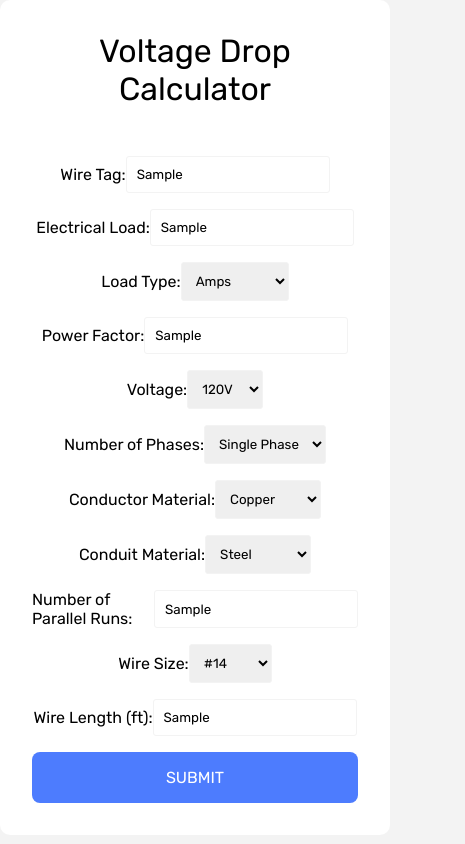
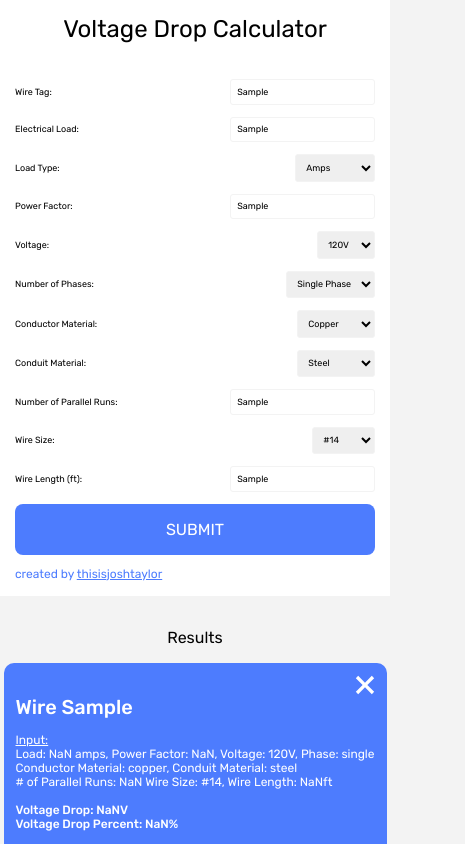
Before and after one commit to jrt5054/vd-calc, a React (Create React App) app: page / in a window 390 px wide. Both pictures are taken after typing "Sample", "Sample", "Sample", "Sample", "Sample" into the empty fields and a click on the button "SUBMIT". Shown: the top 844 px of the page, 465 px wide, since content can reach past the window. Built offline with nearby package versions, Linux system fonts and the light colour scheme.

Commit message:
finish styling

```diff
--- a/src/CSS/App.css
+++ b/src/CSS/App.css
@@ -1,3 +1,6 @@
+/* ============================================= */
+/* GENERAL */
+/* ============================================= */
 * {
   box-sizing: border-box;
   font-family: 'Rubik', sans-serif;
@@ -5,6 +8,7 @@
 
 :root {
   --form-margin: 3em;
+  --small-font: .75em;
 }
 
 html {
@@ -15,6 +19,17 @@ p {
   margin: 0;
 }
 
+.underline {
+  text-decoration: underline;
+}
+
+.bold {
+  font-weight: 500;
+}
+
+/* ============================================= */
+/* FORM AREA */
+/* ============================================= */
 /* made up of form-label and form-input */
 .input-area-div {
   display: flex;
@@ -26,8 +41,6 @@ p {
   flex: 1 1 0;
   align-self: center;
 }
-
-
 
 .form-input {
   /* this adjusts the very small spacing difference between selects and text inputs */
@@ -41,6 +54,18 @@ h1 {
   font-weight: 400;
 }
 
+.form-area-div p,
+.copywrite a {
+  color: #4d7cfe;
+}
+
+.copywrite {
+  margin-top: 1em;
+}
+
+/* ~~~~~~~~~~~~~~~~~~~~~~~~~~~~~~ */
+/* BUTTON */
+/* ~~~~~~~~~~~~~~~~~~~~~~~~~~~~~~ */
 .submit-button {
   background-color: #4d7cfe;
   border: none;
@@ -67,26 +92,13 @@ h1 {
   top: 1px;
 }
 
-.form-area-div p {
-  color: #4d7cfe;
-  margin-left: var(--form-margin);
-}
-
-.underline {
-  text-decoration: underline;
-}
-
-.bold {
-  font-weight: 500;
-}
-
+/* ============================================= */
+/* RESULTS MODULE */
+/* ============================================= */
 li {
   list-style: none;
   border-radius: 10px;
-  width: 500px;
-  padding: 1em 1em 2em 2em;
-  margin-left: auto;
-  margin-right: auto;
+  padding: 1em 1em 2em 1em;
   margin-bottom: 1em;
   background-color: #adc3ff;
   display: flex;
@@ -117,27 +129,24 @@ li:first-child {
   font-size: 1.25rem;
 }
 
-/* BELOW IS FOR LARGE SCREENS */
+
+/* ============================================================================================================== */
+/* LARGE SCREENS */
+/* ============================================================================================================== */
 @media screen and (min-width: 1200px){
+
+  /* ============================================= */
+  /* GENERAL */
+  /* ============================================= */
+
+  /* ============================================= */
+  /* FORM AREA */
+  /* ============================================= */
   .form-area-div {
     height: 100vh;
     position: fixed;
     overflow-y: auto;
     overflow-x: hidden;
-  }
-
-  .results-area {
-    position: absolute;
-    right: 0;
-    width: 60vw;
-    display: flex;
-    flex-direction: column;
-    align-items: center;
-  }
-
-  .results-header {
-    margin-top: 5em;
-    align-self: center;
   }
 
   .form-area {
@@ -158,43 +167,58 @@ li:first-child {
     border: 1px solid #f3f3f3;
     border-radius: 3px;
   }
-}
 
-/* ======================================================= */
-/* BELOW IS FOR SMALL SCREENS */
-/* ======================================================= */
+  /* ~~~~~~~~~~~~~~~~~~~~~~~~~~~~~~ */
+  /* BUTTON */
+  /* ~~~~~~~~~~~~~~~~~~~~~~~~~~~~~~ */
 
-@media screen and (max-width: 1200px){
-  /* html {
-    background: #ff0000;
-  } */
-
-  .form-area-div {
-    display: flex;
-    flex-direction: column;
-  }
-
-  .form-area {
-      align-items: center;
-      border-radius: 10px;
-      padding: 2em;
-      /* width: 100vw; */
-      background: white;
-      /* margin: var(--form-margin); */
-      margin-bottom: 1em;
-      display: flex;
-      flex-direction: column;
+  /* ============================================= */
+  /* RESULTS AREA */
+  /* ============================================= */
+  li {
+    width: 500px;
+    margin-left: auto;
+    margin-right: auto;
   }
   .results-area {
+    position: absolute;
+    right: 0;
+    width: 60vw;
     display: flex;
     flex-direction: column;
     align-items: center;
-    width: 100vw;
   }
 
   .results-header {
     margin-top: 5em;
     align-self: center;
+  }
+
+  /* ~~~~~~~~~~~~~~~~~~~~~~~~~~~~~~ */
+  /* RESULTS MODULES */
+  /* ~~~~~~~~~~~~~~~~~~~~~~~~~~~~~~ */
+
+}
+
+/* ============================================================================================================== */
+/* SMALL SCREENS */
+/* ============================================================================================================== */
+@media screen and (max-width: 1200px){
+
+  /* ============================================= */
+  /* GENERAL */
+  /* ============================================= */
+
+  /* ============================================= */
+  /* FORM AREA */
+  /* ============================================= */
+  .form-area-div {
+    display: flex;
+    flex-direction: column;
+    padding: 15px;
+    font-size: var(--small-font);
+    width: 100%;
+    background: white;
   }
 
 
@@ -204,5 +228,73 @@ li:first-child {
     padding: .75em;
     border: 1px solid #f3f3f3;
     border-radius: 3px;
+    font-size: var(--small-font);
+  }
+  .form-label {
+    font-size: var(--small-font);
+  }
+
+  .copywrite {
+    margin-top: 1em;
+  }
+
+  /* ~~~~~~~~~~~~~~~~~~~~~~~~~~~~~~ */
+  /* BUTTON */
+  /* ~~~~~~~~~~~~~~~~~~~~~~~~~~~~~~ */
+
+  /* ============================================= */
+  /* RESULTS AREA */
+  /* ============================================= */
+  .results-area {
+    display: flex;
+    flex-direction: column;
+    align-items: center;
+  }
+
+  .results-header {
+    margin-top: 2em;
+    align-self: center;
+  }
+
+  .results-list {
+    padding-left: 0;
+  }
+
+  /* ~~~~~~~~~~~~~~~~~~~~~~~~~~~~~~ */
+  /* RESULTS MODULES */
+  /* ~~~~~~~~~~~~~~~~~~~~~~~~~~~~~~ */
+  li {
+    font-size: var(--small-font);
   }
 }
+
+
+
+
+
+
+
+
+
+
+
+
+/* ============================================= */
+/* GENERAL */
+/* ============================================= */
+
+/* ============================================= */
+/* FORM AREA */
+/* ============================================= */
+
+/* ~~~~~~~~~~~~~~~~~~~~~~~~~~~~~~ */
+/* BUTTON */
+/* ~~~~~~~~~~~~~~~~~~~~~~~~~~~~~~ */
+
+/* ============================================= */
+/* RESULTS AREA */
+/* ============================================= */
+
+/* ~~~~~~~~~~~~~~~~~~~~~~~~~~~~~~ */
+/* RESULTS MODULES */
+/* ~~~~~~~~~~~~~~~~~~~~~~~~~~~~~~ */
--- a/src/Form.js
+++ b/src/Form.js
@@ -168,7 +168,7 @@ class Form extends React.Component {
             SUBMIT
           </button>
         </form>
-        <p>created by <span className="underline">thisisjoshtaylor</span></p>
+        <p className="copywrite">created by <a href="https://thisisjoshtaylor.com/">thisisjoshtaylor</a></p>
       </div>
     );
   }
```
Also changed, not shown: src/App.js (+0 -19 lines). Lines whose indentation alone changed are shown as unchanged.
